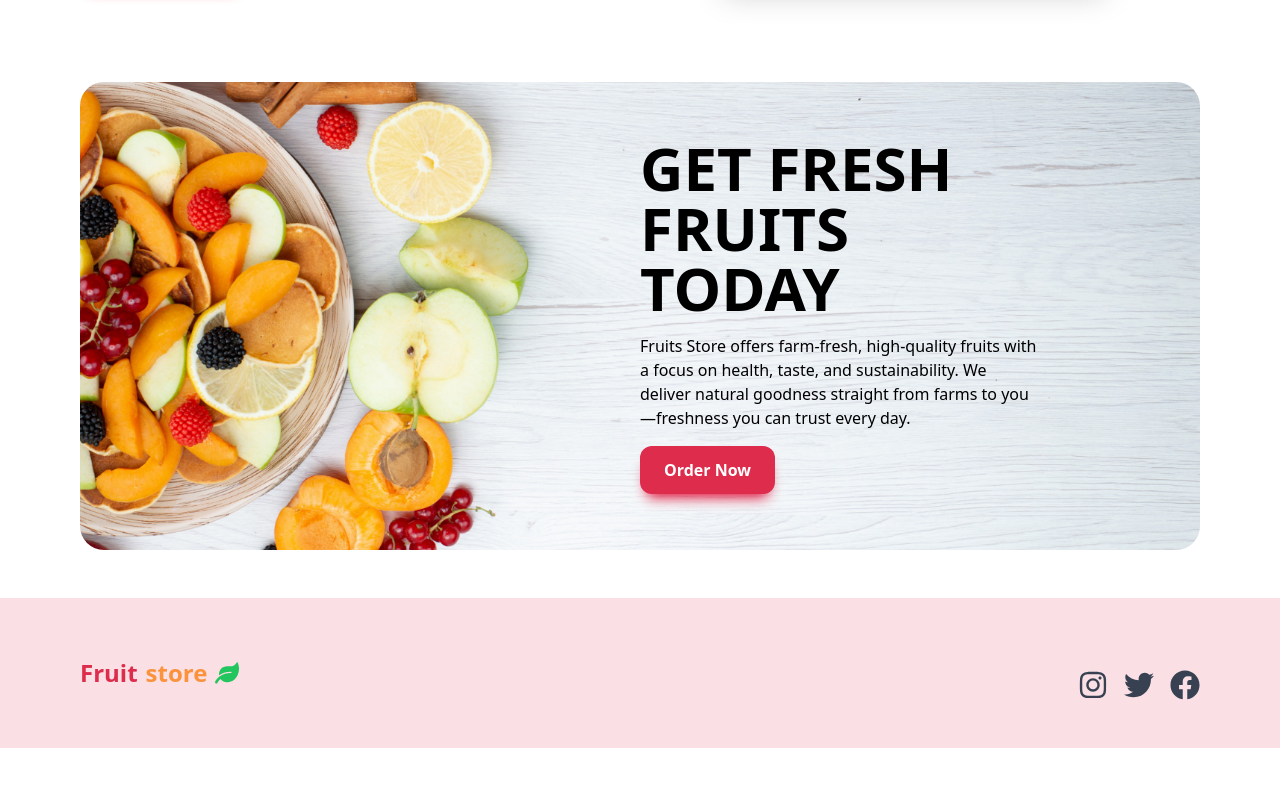
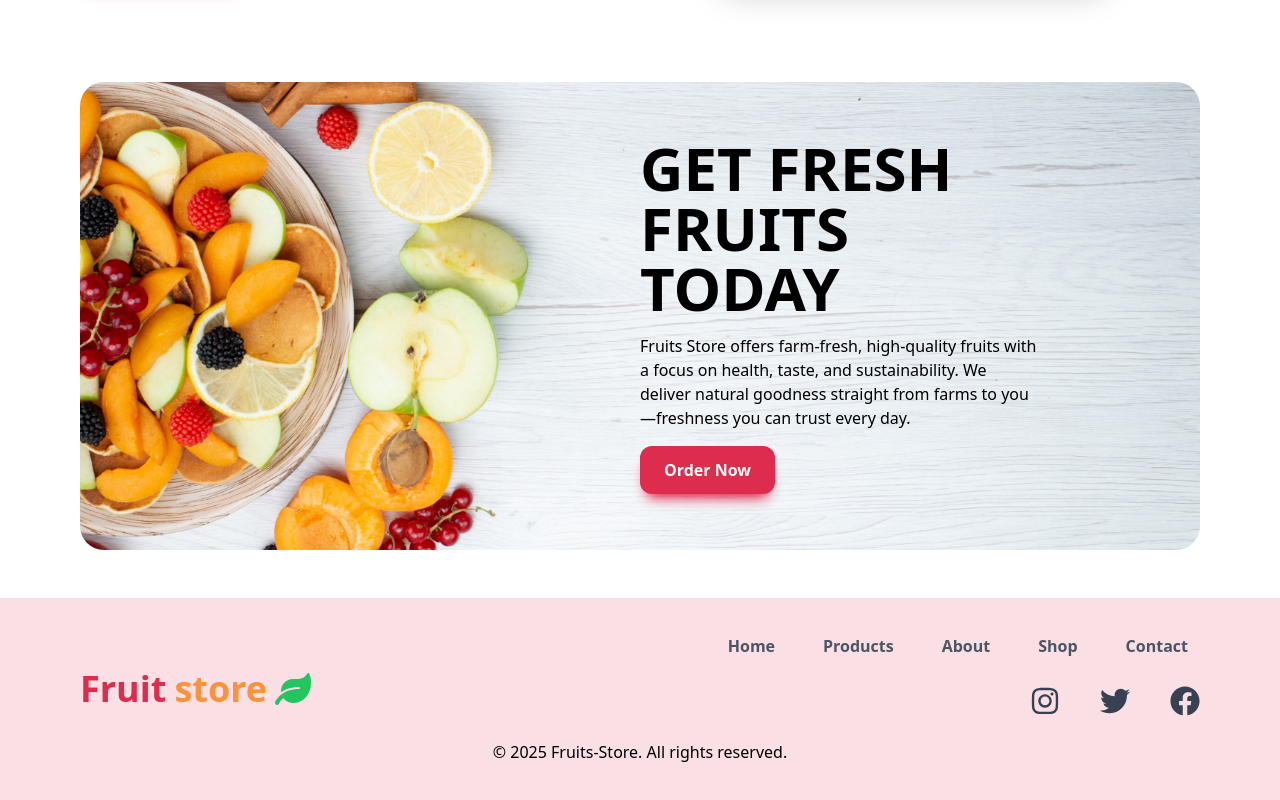
Before and after one commit to MaheshaVP/fruits-store, a React (Create React App) app: page / in a window 1280 px wide. Shown: the part 1960-2760 px from the top of the page. Before the commit the page ends 2708 px from the top, so only its background shows below. Built offline with nearby package versions, Linux system fonts and the light colour scheme; a web font is replaced by a local one.

Commit message:
Fruits-Store

```diff
--- a/src/App.css
+++ b/src/App.css
@@ -1,38 +1,3 @@
-.App {
-  text-align: center;
+html {
+  scroll-behavior: smooth;
 }
-
-.App-logo {
-  height: 40vmin;
-  pointer-events: none;
-}
-
-@media (prefers-reduced-motion: no-preference) {
-  .App-logo {
-    animation: App-logo-spin infinite 20s linear;
-  }
-}
-
-.App-header {
-  background-color: #282c34;
-  min-height: 100vh;
-  display: flex;
-  flex-direction: column;
-  align-items: center;
-  justify-content: center;
-  font-size: calc(10px + 2vmin);
-  color: white;
-}
-
-.App-link {
-  color: #61dafb;
-}
-
-@keyframes App-logo-spin {
-  from {
-    transform: rotate(0deg);
-  }
-  to {
-    transform: rotate(360deg);
-  }
-}
--- a/src/App.js
+++ b/src/App.js
@@ -1,4 +1,5 @@
 import React from "react";
+import './App.css'
 import Navbar from "./components/Navbar/Navbar";
 import Hero from "./components/Hero/Hero";
 import Menus from "./components/Menus/Menus";
--- a/src/components/Banners/Banner.jsx
+++ b/src/components/Banners/Banner.jsx
@@ -5,7 +5,7 @@ import { FadeUp } from "../../utility/animation";
 
 const Banner = () => {
   return (
-    <section className="bg-secondary/10">
+    <section className="bg-secondary/10" id="#about">
       <div className="container grid grid-cols-1 md:grid-cols-2 space-y-6 md:space-y-0 py-14">
         {/* banner image  */}
         <div className="flex justify-center items-center">
--- a/src/components/Banners/Banner3.jsx
+++ b/src/components/Banners/Banner3.jsx
@@ -12,7 +12,7 @@ const bgStyle = {
 
 const Banner3 = () => {
   return (
-    <section className="container mb-12">
+    <section className="container mb-12" id="#shop">
       <div
         style={bgStyle}
         className="container grid grid-cols-1 md:grid-cols-2 space-y-6 md:space-y-0 py-14 rounded-3xl"
--- a/src/components/Footer/Footer.jsx
+++ b/src/components/Footer/Footer.jsx
@@ -1,29 +1,48 @@
 import React from "react";
 import { FaFacebook, FaTwitter, FaInstagram, FaLeaf } from "react-icons/fa";
 import { motion } from "framer-motion";
+import NavBarMenu from "../Menudata";
 
 const Footer = () => {
   return (
-    <footer className="bg-primary/15 py-12 mt-10">
+    <footer className="bg-primary/15 py-8 mt-6" id="#contact">
+      <div className="flex justify-end px-10 mx-10">
+        <ul className="flex items-center gap-6 text-gray-600">
+          {NavBarMenu.map((menu) => (
+            <li key={menu.id}>
+              <a
+                href={menu.link}
+                className="inline-block py-1 px-3 hover:text-primary  font-semibold"
+              >
+                {menu.title}
+              </a>
+            </li>
+          ))}
+        </ul>
+      </div>
+
       <motion.div
         initial={{ opacity: 0 }}
         whileInView={{ opacity: 1 }}
         transition={{ duration: 1, delay: 0.2 }}
         className="container flex justify-between items-center"
       >
-        {/* logo section */}
-        <div className="text-2xl flex items-center gap-2 font-bold">
+        <div className="text-4xl flex items-center gap-2 font-bold">
           <p className="text-primary">Fruit</p>
           <p className="text-secondary">store</p>
           <FaLeaf className="text-green-500" />
         </div>
-        {/* social icons section */}
-        <div className="text-3xl flex items-center gap-4 mt-6 text-gray-700">
-          <FaInstagram />
-          <FaTwitter />
-          <FaFacebook />
+
+        <div className="text-3xl flex items-center gap-10 mt-6 text-gray-700 ">
+          <FaInstagram className="hover:text-black" />
+          <FaTwitter className="hover:text-black" />
+          <FaFacebook className="hover:text-black" />
         </div>
       </motion.div>
+
+      <div className="py-2 mt-4 flex justify-center items-center">
+        <p className="text-1xl">&copy; 2025 Fruits-Store. All rights reserved.</p>
+      </div>
     </footer>
   );
 };
--- a/src/components/Hero/Hero.jsx
+++ b/src/components/Hero/Hero.jsx
@@ -7,7 +7,7 @@ import { FadeRight } from "../../utility/animation";
 
 const Hero = () => {
   return (
-    <section>
+    <section id="#home">
       <div className="container grid grid-cols-1 md:grid-cols-2 min-h-[650px] relative">
         {/* brand info */}
         <div className="flex flex-col justify-center py-14 md:py-0 relative z-10 ">
--- /dev/null
+++ b/src/components/Menudata.js
@@ -0,0 +1,29 @@
+const NavBarMenu = [
+  {
+    id: 1,
+    title: "Home",
+    link: "#home",
+  },
+  {
+    id: 2,
+    title: "Products",
+    link: "#products",
+  },
+  {
+    id: 3,
+    title: "About",
+    link: "#about",
+  },
+  {
+    id: 4,
+    title: "Shop",
+    link: "#shop",
+  },
+  {
+    id: 5,
+    title: "Contact",
+    link: "#contact",
+  },
+];
+
+export default NavBarMenu;
--- a/src/components/Menus/Menus.jsx
+++ b/src/components/Menus/Menus.jsx
@@ -43,7 +43,7 @@ const MenuData = [
 
 const Menus = () => {
   return (
-    <section>
+    <section id="#products">
       <div className="container pt-12 pb-20">
         <motion.h1
           initial={{ opacity: 0, x: -200 }}
--- a/src/components/Navbar/Navbar.jsx
+++ b/src/components/Navbar/Navbar.jsx
@@ -3,34 +3,7 @@ import { FaLeaf } from "react-icons/fa";
 import { MdMenu, MdOutlineShoppingCart } from "react-icons/md";
 import ResponsiveMenu from "./ResponsiveMenu";
 import { motion } from "framer-motion";
-
-const NavBarMenu = [
-  {
-    id: 1,
-    title: "Home",
-    link: "/",
-  },
-  {
-    id: 2,
-    title: "Products",
-    link: "#",
-  },
-  {
-    id: 3,
-    title: "About",
-    link: "#",
-  },
-  {
-    id: 4,
-    title: "Shop",
-    link: "#",
-  },
-  {
-    id: 5,
-    title: "Contact",
-    link: "#",
-  },
-];
+import NavBarMenu from "../Menudata";
 
 const Navbar = () => {
   const [open, setOpen] = useState(false);
@@ -74,15 +47,15 @@ const Navbar = () => {
             </ul>
           </div>
 
-          {/* mobile menu section */}
+          {/* mobile menu toggle button */}
           <div className="md:hidden" onClick={() => setOpen(!open)}>
             <MdMenu className="text-4xl" />
           </div>
         </motion.div>
       </nav>
 
-      {/* mobile menu section */}
-      <ResponsiveMenu open={open} />
+      {/* mobile menu */}
+      <ResponsiveMenu open={open} setOpen={setOpen} />
     </>
   );
 };
--- a/src/components/Navbar/ResponsiveMenu.jsx
+++ b/src/components/Navbar/ResponsiveMenu.jsx
@@ -1,7 +1,8 @@
 import React from "react";
 import { motion, AnimatePresence } from "framer-motion";
+import NavBarMenu from "../Menudata";
 
-const ResponsiveMenu = ({ open }) => {
+const ResponsiveMenu = ({ open, setOpen }) => {
   return (
     <AnimatePresence mode="wait">
       {open && (
@@ -14,11 +15,19 @@ const ResponsiveMenu = ({ open }) => {
         >
           <div className="text-xl font-semibold uppercase bg-primary text-white py-10 m-6 rounded-3xl">
             <ul className="flex flex-col items-center gap-10">
-              <li>Home</li>
-              <li>Products</li>
-              <li>About</li>
-              <li>Shop</li>
-              <li>Contact</li>
+              {NavBarMenu.map((menu) => (
+                <li key={menu.id}>
+                  {" "}
+                  {/* ✅ Add key here */}
+                  <a
+                    href={menu.link}
+                    onClick={() => setOpen(false)}
+                    className="hover:text-secondary"
+                  >
+                    {menu.title}
+                  </a>
+                </li>
+              ))}
             </ul>
           </div>
         </motion.div>
```
